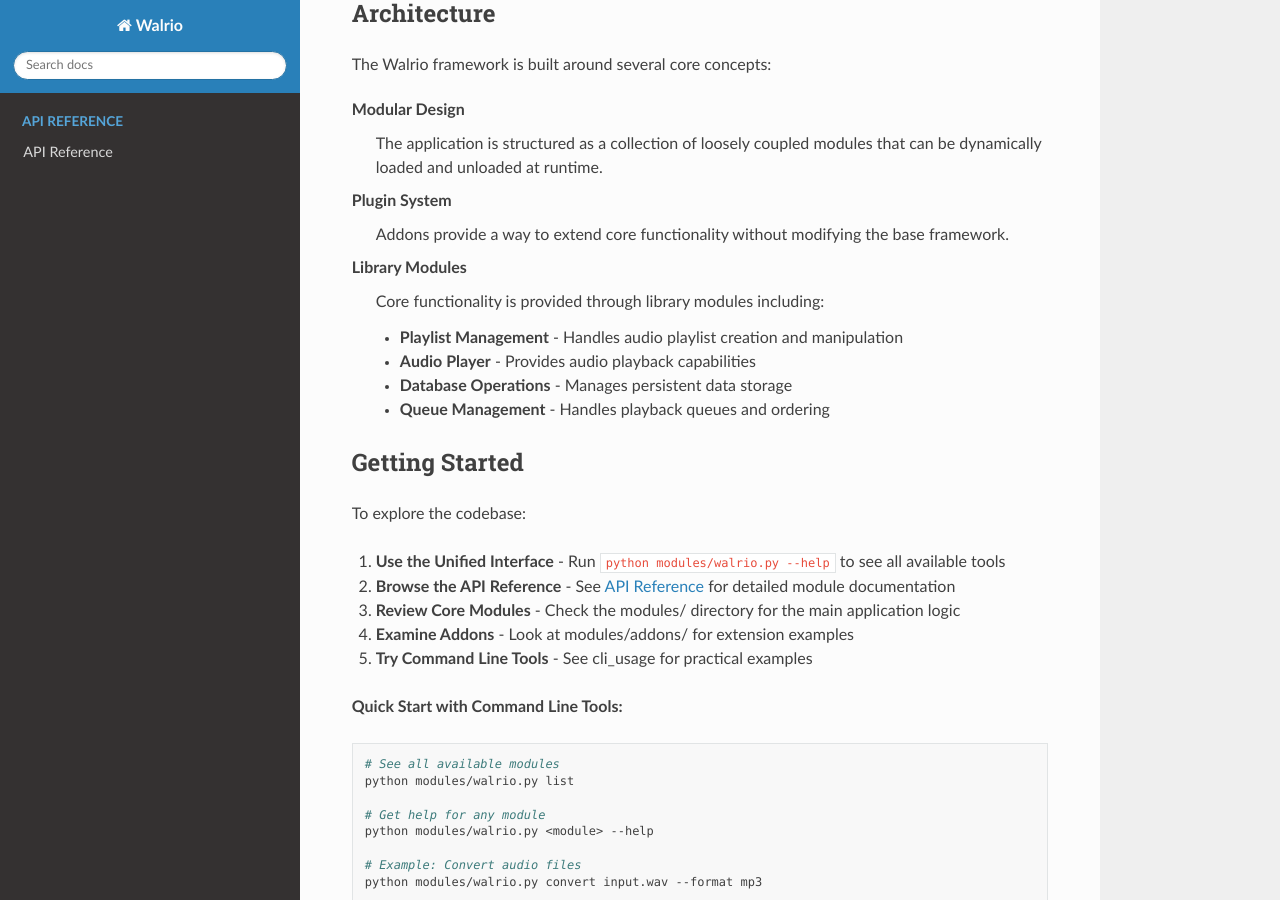
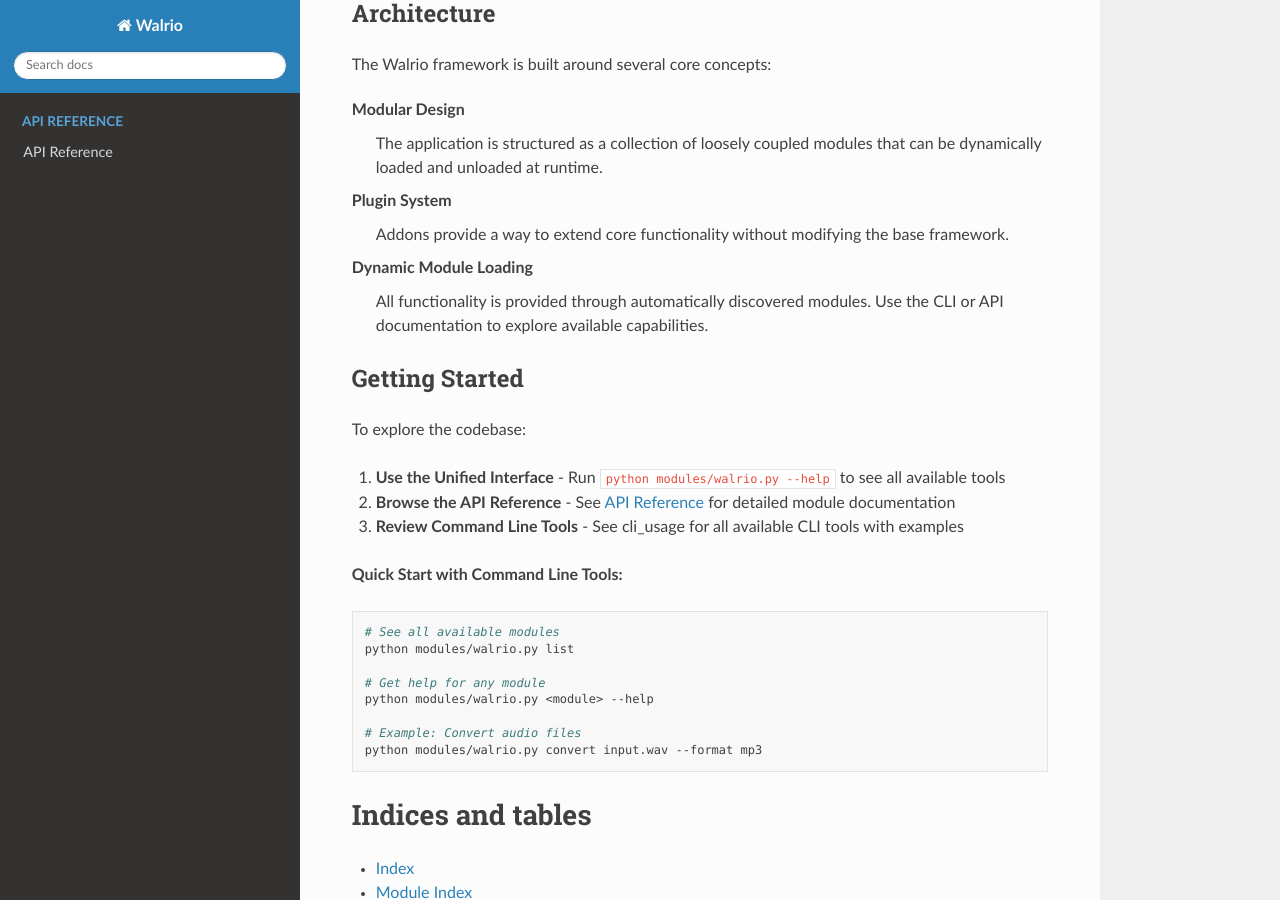
Before and after one commit to TAPSOSS/Walrio, a Sphinx documentation site: the page built from docs/source/index.rst, in a window 1280 px wide and 900 px high, scrolled down 941 px. Built offline with Sphinx 7.4.7 and the Read the Docs theme 3.1.0, drawn with Linux system fonts in a browser that asks for light colours; pages that are not in the unit, such as notebooks, are missing from menus.

Commit message:
updated docs script to handle new automated API documentation

```diff
--- a/docs/source/index.rst
+++ b/docs/source/index.rst
@@ -48,13 +48,8 @@ The Walrio framework is built around several core concepts:
 **Plugin System**
    Addons provide a way to extend core functionality without modifying the base framework.
 
-**Library Modules**
-   Core functionality is provided through library modules including:
-
-   * **Playlist Management** - Handles audio playlist creation and manipulation
-   * **Audio Player** - Provides audio playback capabilities
-   * **Database Operations** - Manages persistent data storage
-   * **Queue Management** - Handles playback queues and ordering
+**Dynamic Module Loading**
+   All functionality is provided through automatically discovered modules. Use the CLI or API documentation to explore available capabilities.
 
 Getting Started
 ---------------
@@ -63,9 +58,7 @@ To explore the codebase:
 
 1. **Use the Unified Interface** - Run ``python modules/walrio.py --help`` to see all available tools
 2. **Browse the API Reference** - See :doc:`api/index` for detailed module documentation
-3. **Review Core Modules** - Check the modules/ directory for the main application logic
-4. **Examine Addons** - Look at modules/addons/ for extension examples
-5. **Try Command Line Tools** - See :doc:`cli_usage` for practical examples
+3. **Review Command Line Tools** - See :doc:`cli_usage` for all available CLI tools with examples
 
 **Quick Start with Command Line Tools:**
 
```
Also changed, not shown: 1 other file.
